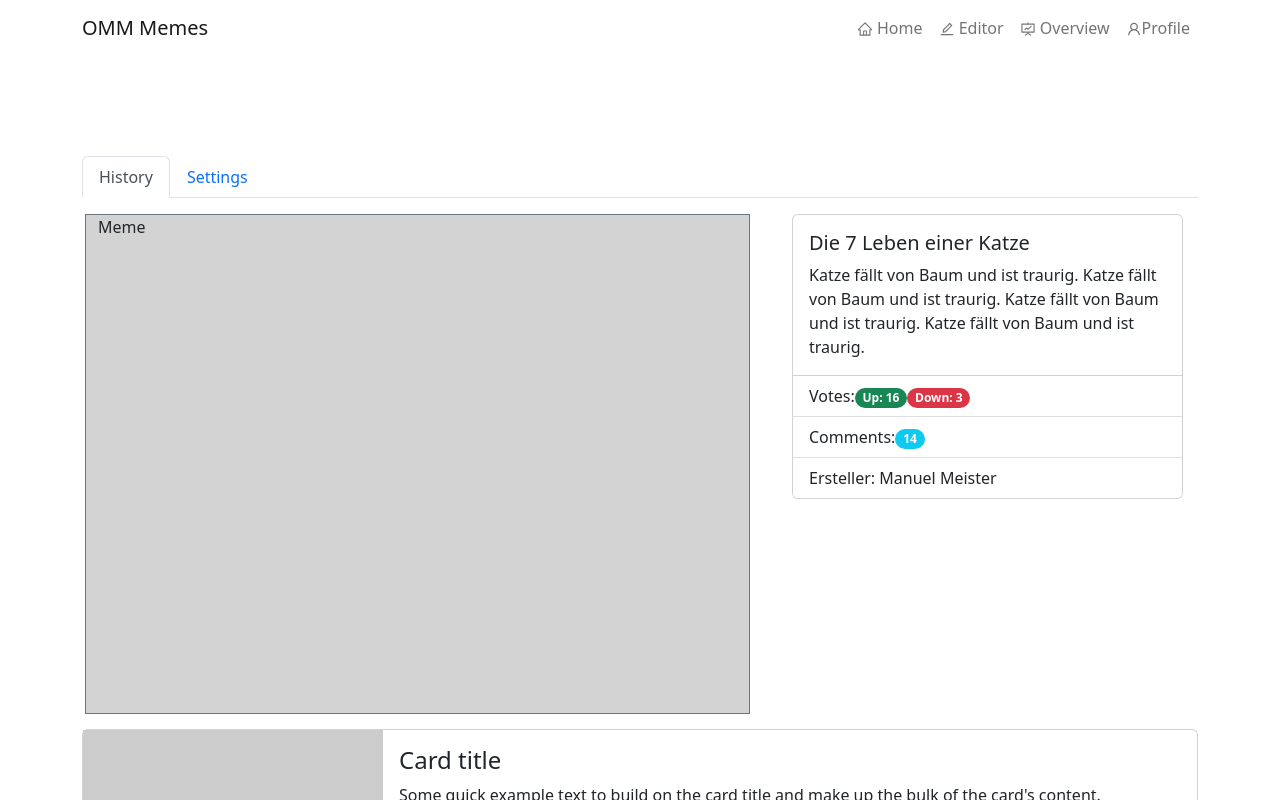
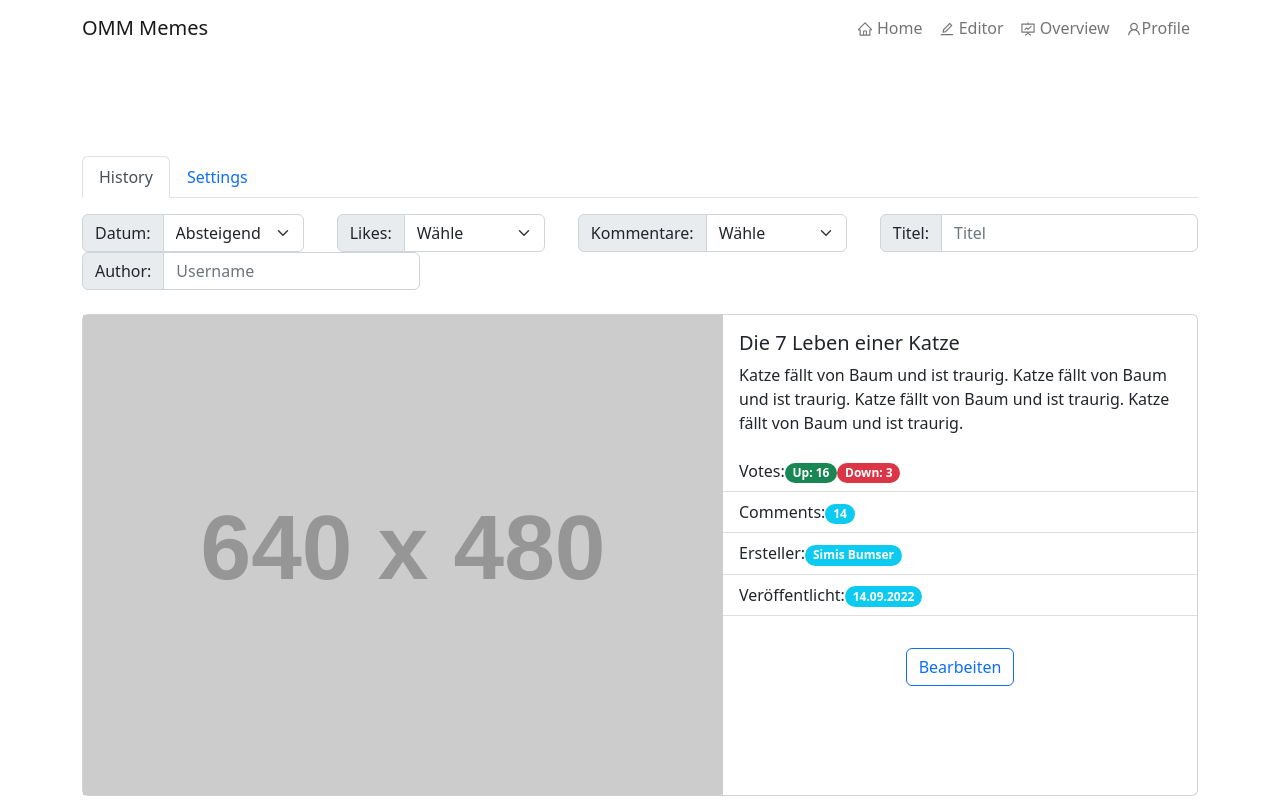
Before and after one commit to SimonBurmer/MemeGenerator, a React (Create React App) app in the folder react-frontend/: page /profile in a window 1280 px wide. Shown: the top 800 px of the page. Built offline with nearby package versions, Linux system fonts and the light colour scheme.

Commit message:
ProfileView draft

```diff
--- /dev/null
+++ b/react-frontend/src/components/profile/MemePreview.js
@@ -0,0 +1,66 @@
+import Button from 'react-bootstrap/Button';
+import ListGroup from 'react-bootstrap/ListGroup';
+import Card from 'react-bootstrap/Card'
+import Badge from 'react-bootstrap/Badge';
+
+var sizeStart = 10;
+var sizeEnd = 64;
+var sizes = Array(sizeEnd).fill().map(() => sizeStart++);
+
+
+function MemePreview() {
+  return (
+      <Card className="card-horizontal mb-3">
+        <div class="card-horizontal">
+          <div class="img-square-wrapper">
+            <img class="" src="http://via.placeholder.com/640x480" alt="Card image cap" />
+          </div>
+          <div>
+            <Card.Body>
+              <Card.Title>Die 7 Leben einer Katze</Card.Title>
+              <Card.Text>
+                Katze fällt von Baum und ist traurig.
+                Katze fällt von Baum und ist traurig.
+                Katze fällt von Baum und ist traurig.
+                Katze fällt von Baum und ist traurig.
+              </Card.Text>
+            </Card.Body>
+
+            <ListGroup className="list-group-flush">
+              <ListGroup.Item>Votes:
+                <Badge bg="success" pill>
+                  Up: 16
+                </Badge>
+                <Badge bg="danger" pill>
+                  Down: 3
+                </Badge>
+              </ListGroup.Item>
+
+              <ListGroup.Item>Comments:
+                <Badge bg="info" pill>
+                  14
+                </Badge>
+              </ListGroup.Item>
+              <ListGroup.Item>
+                Ersteller:
+                <Badge bg="info" pill>
+                  Simis Bumser
+                </Badge>
+              </ListGroup.Item>
+              <ListGroup.Item>
+                Veröffentlicht:
+                <Badge bg="info" pill>
+                  14.09.2022
+                </Badge>
+              </ListGroup.Item>
+              <ListGroup.Item className="col-md-12 text-center">
+              <Button className="mt-4" variant="outline-primary">Bearbeiten</Button>{' '}
+              </ListGroup.Item>
+            </ListGroup>
+          </div>
+        </div>
+      </Card>
+  );
+}
+
+export default MemePreview;
--- /dev/null
+++ b/react-frontend/src/components/profile/SearchBar.js
@@ -0,0 +1,75 @@
+import Button from 'react-bootstrap/Button';
+import Form from 'react-bootstrap/Form';
+import Dropdown from 'react-bootstrap/Dropdown';
+import DropdownButton from 'react-bootstrap/DropdownButton';
+import ButtonGroup from 'react-bootstrap/ButtonGroup';
+import InputGroup from 'react-bootstrap/InputGroup';
+import ButtonToolbar from 'react-bootstrap/ButtonToolbar';
+
+
+function SearchBar() {
+  return (
+    <ButtonToolbar className="mb-4 justify-content-between">
+
+
+      {/*
+        <ButtonGroup>
+        <Button>Datum:</Button>
+        <DropdownButton as={ButtonGroup} title="Absteigend" id="bg-nested-dropdown">
+        <Dropdown.Item eventKey="1">Absteigend</Dropdown.Item>
+        <Dropdown.Item eventKey="2">Aufsteigend</Dropdown.Item>
+        </DropdownButton>
+        </ButtonGroup>>
+      */}
+
+      <InputGroup>
+        <InputGroup.Text id="btnGroupAddon2">Datum:</InputGroup.Text>
+        <Form.Select aria-label="Default select example">
+          <option value="1">Absteigend</option>
+          <option value="2">Aufsteigend</option>
+        </Form.Select>
+      </InputGroup>
+
+      <InputGroup>
+        <InputGroup.Text id="btnGroupAddon2">Likes:</InputGroup.Text>
+        <Form.Select aria-label="Default select example">
+          <option>Wähle</option>
+          <option value="1">Absteigend</option>
+          <option value="2">Aufsteigend</option>
+        </Form.Select>
+      </InputGroup>
+
+      <InputGroup>
+        <InputGroup.Text id="btnGroupAddon2">Kommentare:</InputGroup.Text>
+        <Form.Select aria-label="Default select example">
+          <option>Wähle</option>
+          <option value="1">Absteigend</option>
+          <option value="2">Aufsteigend</option>
+        </Form.Select>
+      </InputGroup>
+
+      <InputGroup>
+        <InputGroup.Text id="btnGroupAddon2">Titel:</InputGroup.Text>
+        <Form.Control
+          type="text"
+          placeholder="Titel"
+          aria-label="Input group example"
+          aria-describedby="btnGroupAddon2"
+        />
+      </InputGroup>
+
+      <InputGroup>
+        <InputGroup.Text id="btnGroupAddon3">Author:</InputGroup.Text>
+        <Form.Control
+          type="text"
+          placeholder="Username"
+          aria-label="Input group example3"
+          aria-describedby="btnGroupAddon3"
+        />
+      </InputGroup>
+
+    </ButtonToolbar>
+  );
+}
+
+export default SearchBar;
--- a/react-frontend/src/components/profile/UserHistory.js
+++ b/react-frontend/src/components/profile/UserHistory.js
@@ -1,224 +1,19 @@
-import Button from 'react-bootstrap/Button';
-import Form from 'react-bootstrap/Form';
-import Col from 'react-bootstrap/Col';
-import Row from 'react-bootstrap/Row';
-import Dropdown from 'react-bootstrap/Dropdown';
-import ListGroup from 'react-bootstrap/ListGroup';
-import Card from 'react-bootstrap/Card'
-import Badge from 'react-bootstrap/Badge';
+import MemePreview from './MemePreview';
+import SearchBar from './SearchBar';
 
-var sizeStart = 10;
-var sizeEnd = 64;
-var sizes = Array(sizeEnd).fill().map(() => sizeStart++);
-
-const CSS_COLOR_NAMES = [
-  "AliceBlue",
-  "AntiqueWhite",
-  "Aqua",
-  "Aquamarine",
-  "Azure",
-  "Beige",
-  "Bisque",
-  "Black",
-  "BlanchedAlmond",
-  "Blue",
-  "BlueViolet",
-  "Brown",
-  "BurlyWood",
-  "CadetBlue",
-  "Chartreuse",
-  "Chocolate",
-  "Coral",
-  "CornflowerBlue",
-  "Cornsilk",
-  "Crimson",
-  "Cyan",
-  "DarkBlue",
-  "DarkCyan",
-  "DarkGoldenRod",
-  "DarkGray",
-  "DarkGrey",
-  "DarkGreen",
-  "DarkKhaki",
-  "DarkMagenta",
-  "DarkOliveGreen",
-  "DarkOrange",
-  "DarkOrchid",
-  "DarkRed",
-  "DarkSalmon",
-  "DarkSeaGreen",
-  "DarkSlateBlue",
-  "DarkSlateGray",
-  "DarkSlateGrey",
-  "DarkTurquoise",
-  "DarkViolet",
-  "DeepPink",
-  "DeepSkyBlue",
-  "DimGray",
-  "DimGrey",
-  "DodgerBlue",
-  "FireBrick",
-  "FloralWhite",
-  "ForestGreen",
-  "Fuchsia",
-  "Gainsboro",
-  "GhostWhite",
-  "Gold",
-  "GoldenRod",
-  "Gray",
-  "Grey",
-  "Green",
-  "GreenYellow",
-  "HoneyDew",
-  "HotPink",
-  "IndianRed",
-  "Indigo",
-  "Ivory",
-  "Khaki",
-  "Lavender",
-  "LavenderBlush",
-  "LawnGreen",
-  "LemonChiffon",
-  "LightBlue",
-  "LightCoral",
-  "LightCyan",
-  "LightGoldenRodYellow",
-  "LightGray",
-  "LightGrey",
-  "LightGreen",
-  "LightPink",
-  "LightSalmon",
-  "LightSeaGreen",
-  "LightSkyBlue",
-  "LightSlateGray",
-  "LightSlateGrey",
-  "LightSteelBlue",
-  "LightYellow",
-  "Lime",
-  "LimeGreen",
-  "Linen",
-  "Magenta",
-  "Maroon",
-  "MediumAquaMarine",
-  "MediumBlue",
-  "MediumOrchid",
-  "MediumPurple",
-  "MediumSeaGreen",
-  "MediumSlateBlue",
-  "MediumSpringGreen",
-  "MediumTurquoise",
-  "MediumVioletRed",
-  "MidnightBlue",
-  "MintCream",
-  "MistyRose",
-  "Moccasin",
-  "NavajoWhite",
-  "Navy",
-  "OldLace",
-  "Olive",
-  "OliveDrab",
-  "Orange",
-  "OrangeRed",
-  "Orchid",
-  "PaleGoldenRod",
-  "PaleGreen",
-  "PaleTurquoise",
-  "PaleVioletRed",
-  "PapayaWhip",
-  "PeachPuff",
-  "Peru",
-  "Pink",
-  "Plum",
-  "PowderBlue",
-  "Purple",
-  "RebeccaPurple",
-  "Red",
-  "RosyBrown",
-  "RoyalBlue",
-  "SaddleBrown",
-  "Salmon",
-  "SandyBrown",
-  "SeaGreen",
-  "SeaShell",
-  "Sienna",
-  "Silver",
-  "SkyBlue",
-  "SlateBlue",
-  "SlateGray",
-  "SlateGrey",
-  "Snow",
-  "SpringGreen",
-  "SteelBlue",
-  "Tan",
-  "Teal",
-  "Thistle",
-  "Tomato",
-  "Turquoise",
-  "Violet",
-  "Wheat",
-  "White",
-  "WhiteSmoke",
-  "Yellow",
-  "YellowGreen",
-];
 
 function UserHistory() {
+
+  let previews = []
+  for (let i = 0; i < 10; ++i) {
+    previews.push(<MemePreview/>)
+  }
+
   return (
     <>
-      <Row className="justify-content-md-center">
-        <Col xs={10} md={7} className="editor-layout-col editor-view-container border border-secondary">
-          Meme
-        </Col>
-        <Col className="editor-layout-col editor-options-container">
-          <Card>
-            <Card.Body>
-              <Card.Title>Die 7 Leben einer Katze</Card.Title>
-              <Card.Text>
-                Katze fällt von Baum und ist traurig.
-                Katze fällt von Baum und ist traurig.
-                Katze fällt von Baum und ist traurig.
-                Katze fällt von Baum und ist traurig.
-              </Card.Text>
-            </Card.Body>
-            <ListGroup className="list-group-flush">
-              <ListGroup.Item>Votes:
-                <Badge bg="success" pill>
-                  Up: 16
-                </Badge>
-                <Badge bg="danger" pill>
-                  Down: 3
-                </Badge>
-              </ListGroup.Item>
-
-              <ListGroup.Item>Comments:
-                <Badge bg="info" pill>
-                  14
-                </Badge>
-              </ListGroup.Item>
-              <ListGroup.Item>Ersteller: Manuel Meister
-              </ListGroup.Item>
-            </ListGroup>
-          </Card>
-        </Col>
-      </Row>
-
-      <div class="card">
-        <div class="card-horizontal">
-          <div class="img-square-wrapper">
-            <img class="" src="http://via.placeholder.com/300x180" alt="Card image cap"/>
-          </div>
-          <div class="card-body">
-            <h4 class="card-title">Card title</h4>
-            <p class="card-text">Some quick example text to build on the card title and make up the bulk of the card's content.</p>
-          </div>
-        </div>
-        <div class="card-footer">
-          <small class="text-muted">Last updated 3 mins ago</small>
-        </div>
-      </div>
-
+    <SearchBar/>
+    {previews}
     </>
   );
 }
-
 export default UserHistory;
--- a/react-frontend/src/components/profile/UserSettings.js
+++ b/react-frontend/src/components/profile/UserSettings.js
@@ -1,7 +1,5 @@
 import Button from 'react-bootstrap/Button';
 import Form from 'react-bootstrap/Form';
-import Col from 'react-bootstrap/Col';
-import Row from 'react-bootstrap/Row';
 import Container from 'react-bootstrap/Container';
 import InputGroup from 'react-bootstrap/InputGroup';
 
```
